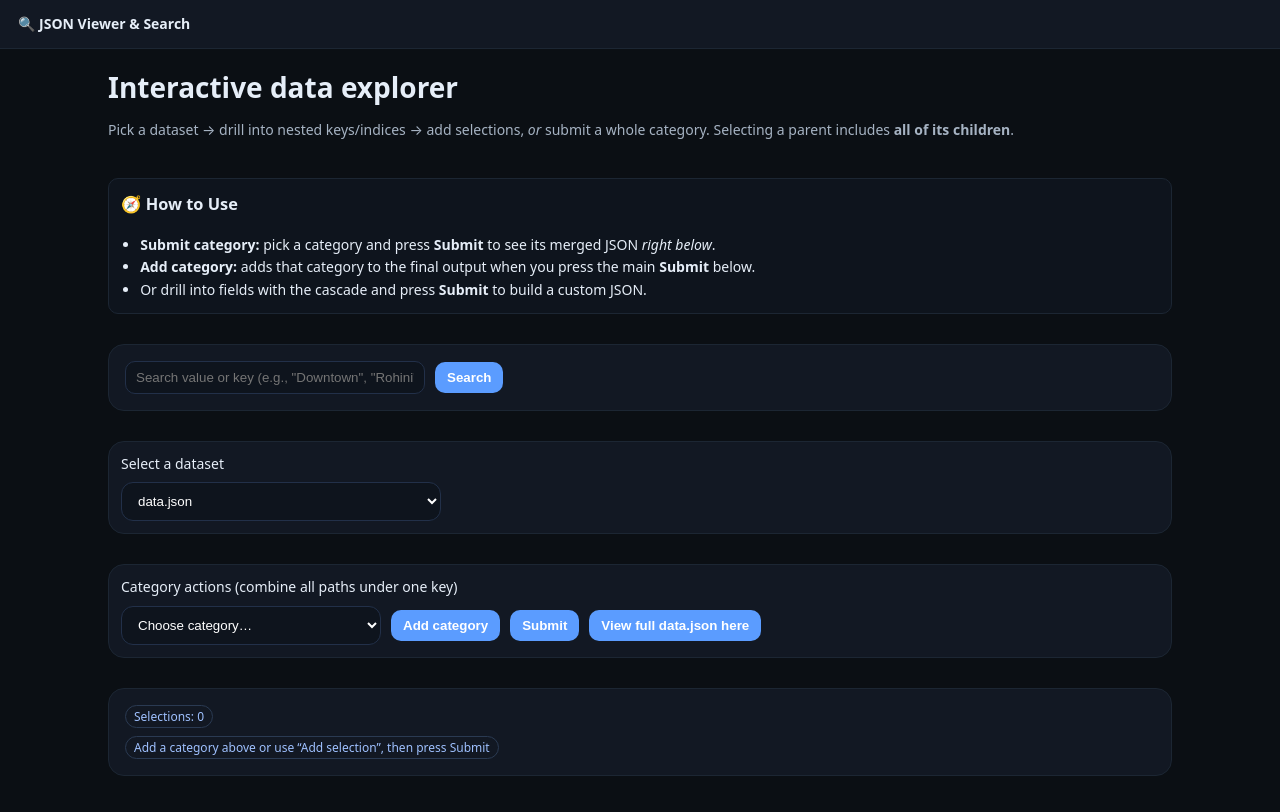
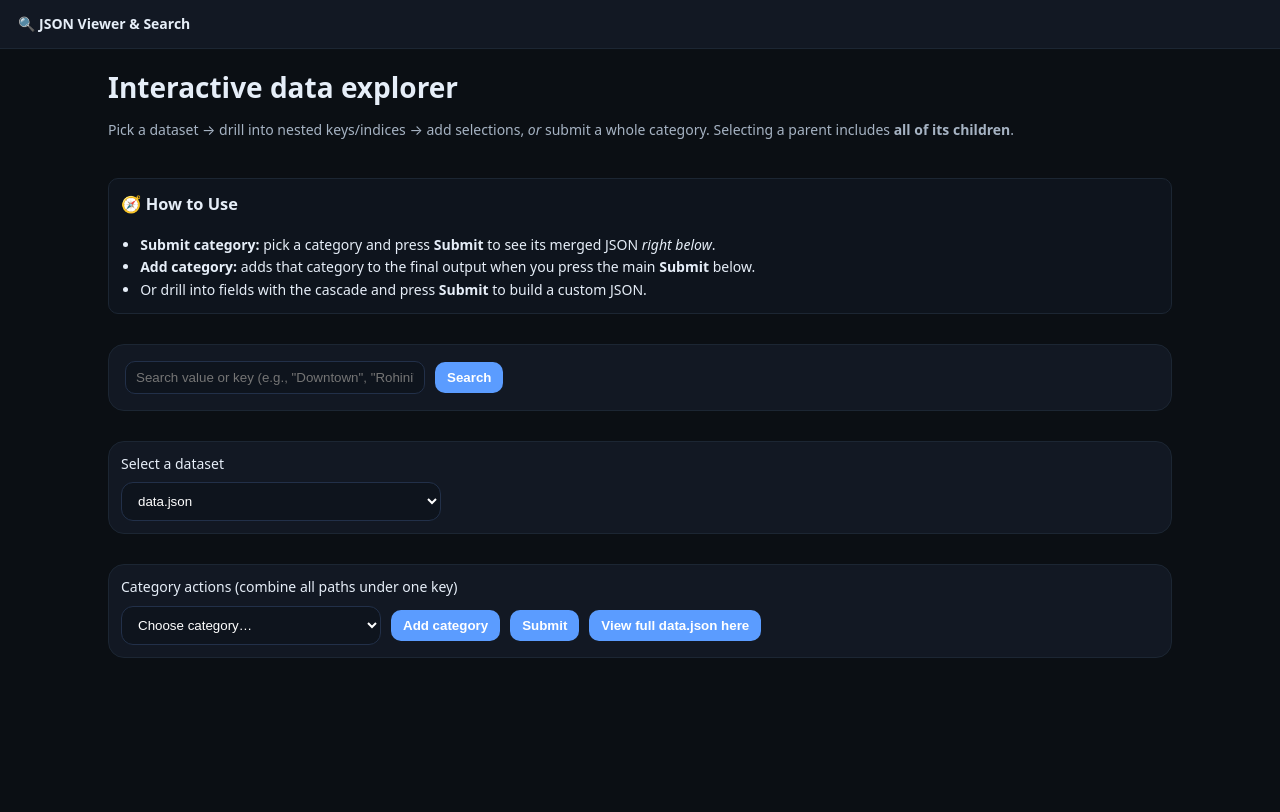
Before and after one commit to achal7337/interactive-json-vercel-app, a Next.js app: page / in a window 1280 px wide. Built offline with nearby package versions, Linux system fonts and the light colour scheme.

Commit message:
modified

```diff
--- a/app/page.tsx
+++ b/app/page.tsx
@@ -347,29 +347,6 @@ export default function Page() {
       )}
 
 
-      {/* Selections panel */}
-      <div className="card">
-        <div className="hstack" style={{ gap: 8, marginBottom: 8, flexWrap: 'wrap' }}>
-          <span className="tag">Selections: {selectedPaths.length}</span>
-          {selectedPaths.length > 0 && (
-            <button className="ghost" onClick={clearAll}>Clear all</button>
-          )}
-          {currentPath.length > 0 && <span className="tag">Current: {currentPath.join('.')}</span>}
-        </div>
-        {selectedPaths.length === 0 ? (
-          <div className="tag">Add a category above or use “Add selection”, then press Submit</div>
-        ) : (
-          <div className="vstack" style={{ gap: 6 }}>
-            {selectedPaths.map((p, i) => (
-              <div key={i} className="hstack" style={{ gap: 8, alignItems: 'center' }}>
-                <span className="tag">{p.join('.')}</span>
-                <button className="ghost" onClick={() => removePath(i)}>✖ Remove</button>
-              </div>
-            ))}
-          </div>
-        )}
-      </div>
-
       {/* Final result (bottom) */}
       {submittedJson && (
         <div className="card">
```
